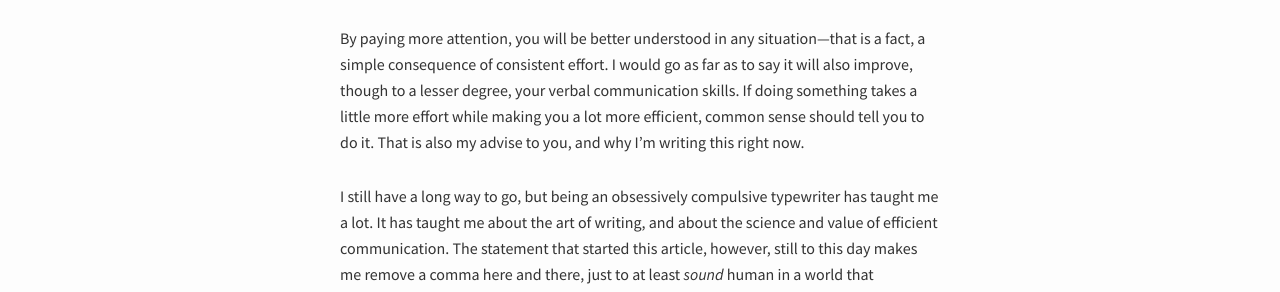
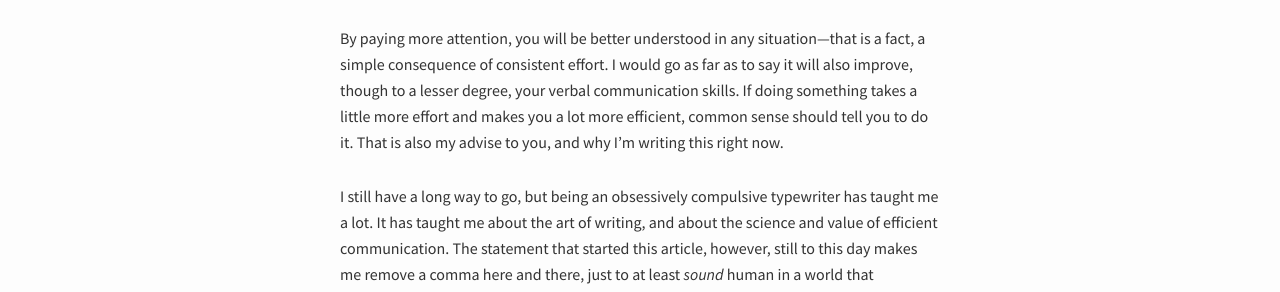
Before and after one commit to dnordstrom/mrnordstrom.com, a Jekyll site: the page built from _posts/2013-01-13-the-value-of-being-a-human-typewriter.markdown, in a window 1280 px wide and 900 px high, scrolled down 848 px. Shown: the part 232-524 px from the top of the window. Built offline with Jekyll 4.4.1, drawn with Linux system fonts in a browser that asks for light colours; nearby versions of some CDN libraries; Markdown is read by kramdown in place of the engine named in the settings; comment, search, counter and statistics services are not loaded.

```diff
--- a/_posts/2013-01-13-the-value-of-being-a-human-typewriter.markdown
+++ b/_posts/2013-01-13-the-value-of-being-a-human-typewriter.markdown
@@ -19,6 +19,6 @@
 <figcaption>Richard Lauchman, <cite>Punctuation at Work</cite></figcaption>
 </figure>
 
-By paying more attention, you will be better understood in any situation---that is a fact, a simple consequence of consistent effort. I would go as far as to say it will also improve, though to a lesser degree, your verbal communication skills. If doing something takes a little more effort while making you a lot more efficient, common sense should tell you to do it. That is also my advise to you, and why I'm writing this right now.
+By paying more attention, you will be better understood in any situation---that is a fact, a simple consequence of consistent effort. I would go as far as to say it will also improve, though to a lesser degree, your verbal communication skills. If doing something takes a little more effort and makes you a lot more efficient, common sense should tell you to do it. That is also my advise to you, and why I'm writing this right now.
 
 I still have a long way to go, but being an obsessively compulsive typewriter has taught me a lot. It has taught me about the art of writing, and about the science and value of efficient communication. The statement that started this article, however, still to this day makes me remove a comma here and there, just to at least *sound* human in a world that increasingly is not.
```
